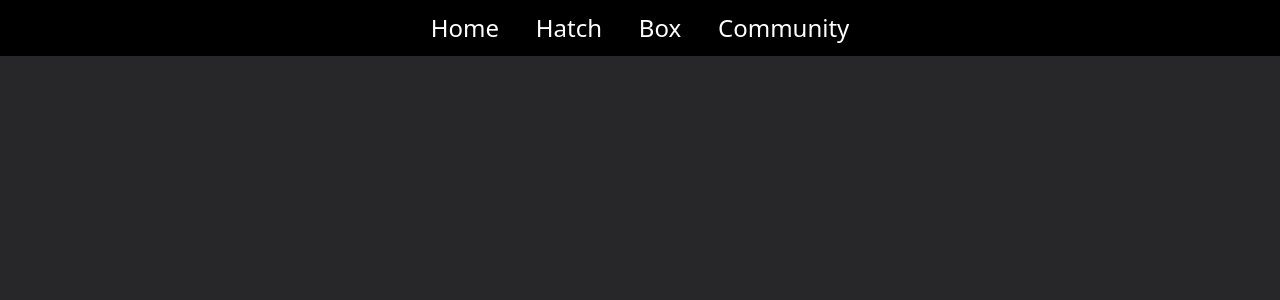
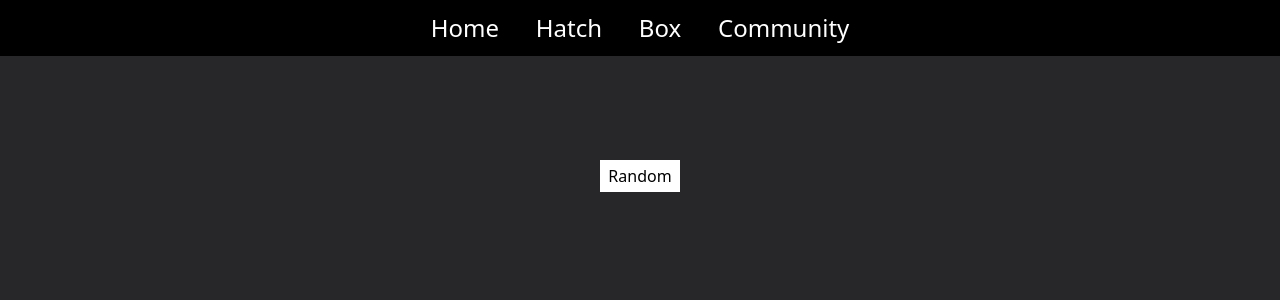
Before and after one commit to jdelmundo23/pokemon-team-builder, a React (Create React App) app in the folder frontend/: page /hatch in a window 1280 px wide. Shown: the top 300 px of the page. Built offline with nearby package versions, Linux system fonts and the light colour scheme.

Commit message:
added button to generate random pokemon on hatch page

```diff
--- a/frontend/src/App.js
+++ b/frontend/src/App.js
@@ -1,6 +1,7 @@
 import { BrowserRouter, Routes, Route } from 'react-router-dom'
 import Home from './pages/Home'
 import Box from './pages/Box'
+import Hatch from './pages/Hatch'
 import './App.css'
 import Navbar from './components/Navbar'
 
@@ -19,6 +20,10 @@ function App() {
               path='/box'
               element={<Box />}
             />
+            <Route
+              path='/hatch'
+              element={<Hatch />}
+            />
           </Routes>
         </div>
       </BrowserRouter>
--- /dev/null
+++ b/frontend/src/pages/Hatch.js
@@ -0,0 +1,25 @@
+import {useState, useEffect} from 'react';
+
+export default function Hatch() {
+    const [pkmn, setPkmn] = useState(null);
+    async function getRandomPkmn() {
+        try{
+            const res = await fetch('api/pokemon/random')
+            const data = await res.json();
+            if (res.ok) {
+                setPkmn(data);
+            }
+        }
+        catch (error) {
+            console.error(error);
+        }
+    }
+    return (
+        <section className='flex justify-center w-full h-full'>
+            <div className='flex flex-col items-center'>
+                <button onClick={getRandomPkmn} className='bg-white text-black h-8 px-2'>Random</button>
+                {pkmn && <img className='w-64 h-64' src={pkmn.sprites.versions['generation-iv'].platinum.front_default}></img>}
+            </div>
+        </section>
+    )
+}
```
